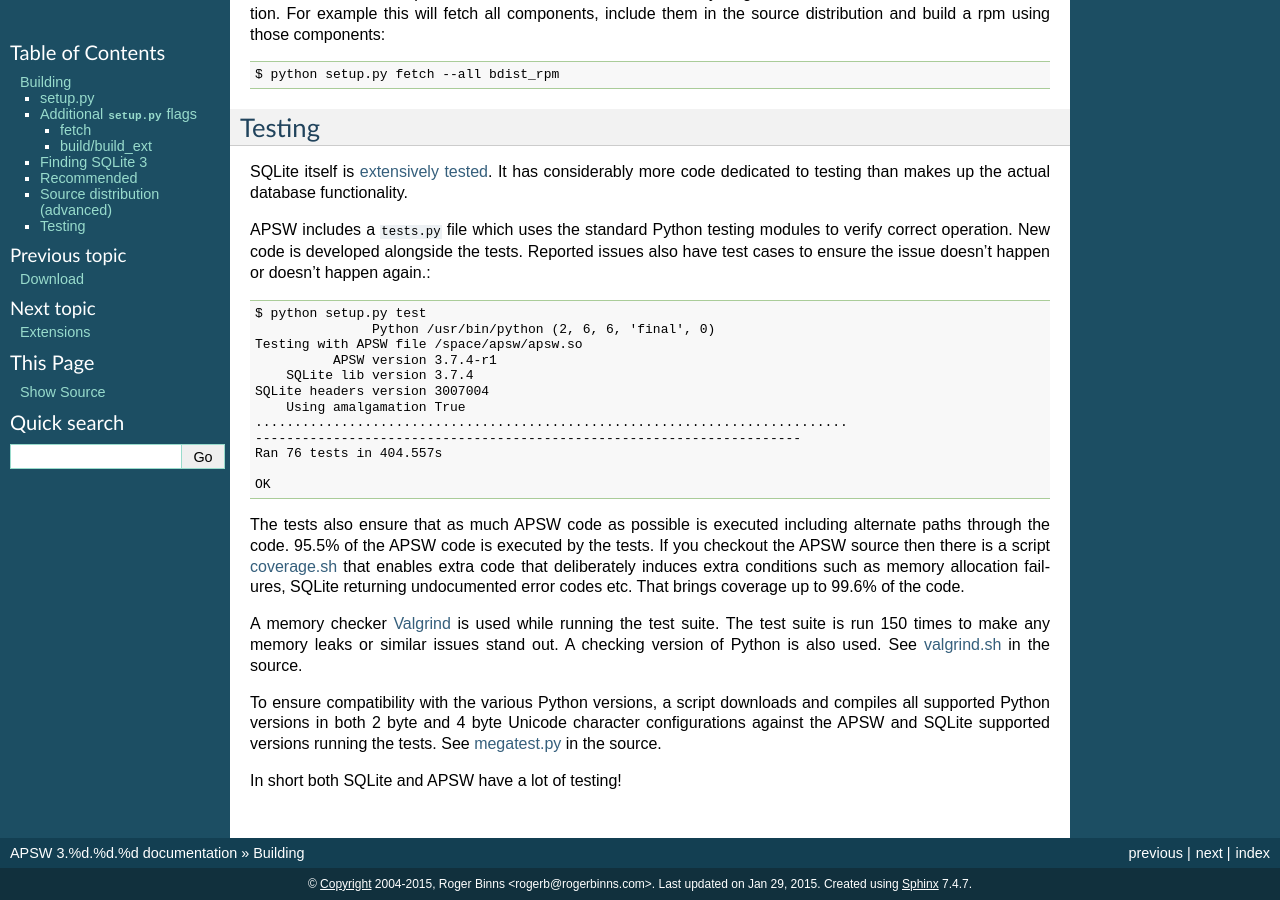
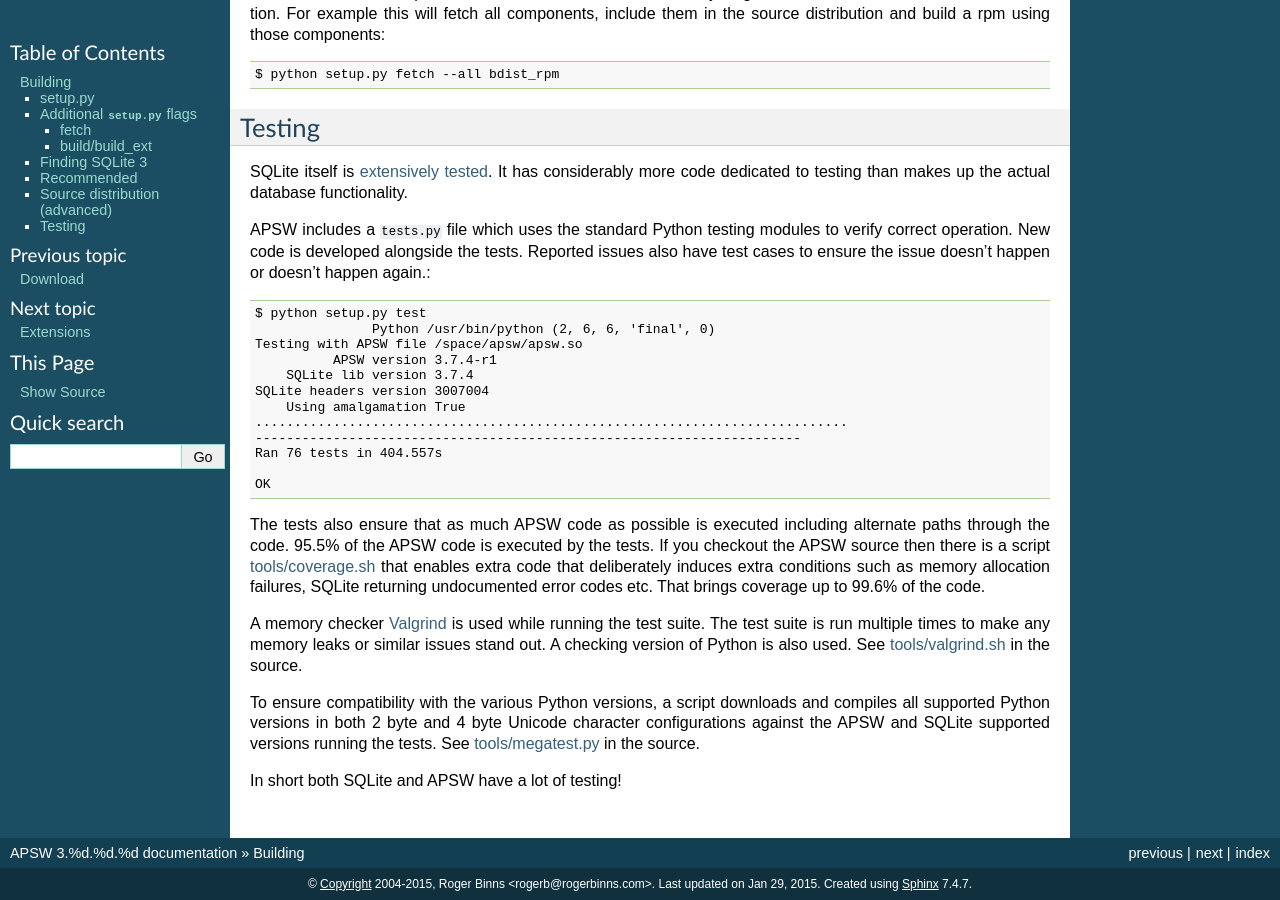
Before and after one commit to rogerbinns/apsw, a Sphinx documentation site: the page built from doc/build.rst, in a window 1280 px wide and 900 px high, scrolled down 4141 px. Built offline with Sphinx 7.4.7, drawn with Linux system fonts in a browser that asks for light colours; pages that are not in the unit, such as notebooks, are missing from menus; the version number is read from the project's files by our own code.

Commit message:
Include directory path to test tools

```diff
--- a/doc/build.rst
+++ b/doc/build.rst
@@ -334,20 +334,20 @@ the issue doesn't happen or doesn't happen again.::
 The tests also ensure that as much APSW code as possible is executed
 including alternate paths through the code.  95.5% of the APSW code is
 executed by the tests. If you checkout the APSW source then there is a
-script :source:`coverage.sh` that enables extra code that deliberately
-induces extra conditions such as memory allocation failures, SQLite
-returning undocumented error codes etc. That brings coverage up to
-99.6% of the code.
+script :source:`tools/coverage.sh` that enables extra code that
+deliberately induces extra conditions such as memory allocation
+failures, SQLite returning undocumented error codes etc. That brings
+coverage up to 99.6% of the code.
 
 A memory checker `Valgrind <http://valgrind.org>`_ is used while
-running the test suite. The test suite is run 150 times to make any
-memory leaks or similar issues stand out. A checking version of Python
-is also used.  See :source:`valgrind.sh` in the source.
+running the test suite. The test suite is run multiple times to make
+any memory leaks or similar issues stand out. A checking version of
+Python is also used.  See :source:`tools/valgrind.sh` in the source.
 
 To ensure compatibility with the various Python versions, a script
 downloads and compiles all supported Python versions in both 2 byte
 and 4 byte Unicode character configurations against the APSW and
-SQLite supported versions running the tests. See :source:`megatest.py`
-in the source.
+SQLite supported versions running the tests. See
+:source:`tools/megatest.py` in the source.
 
 In short both SQLite and APSW have a lot of testing!
```
